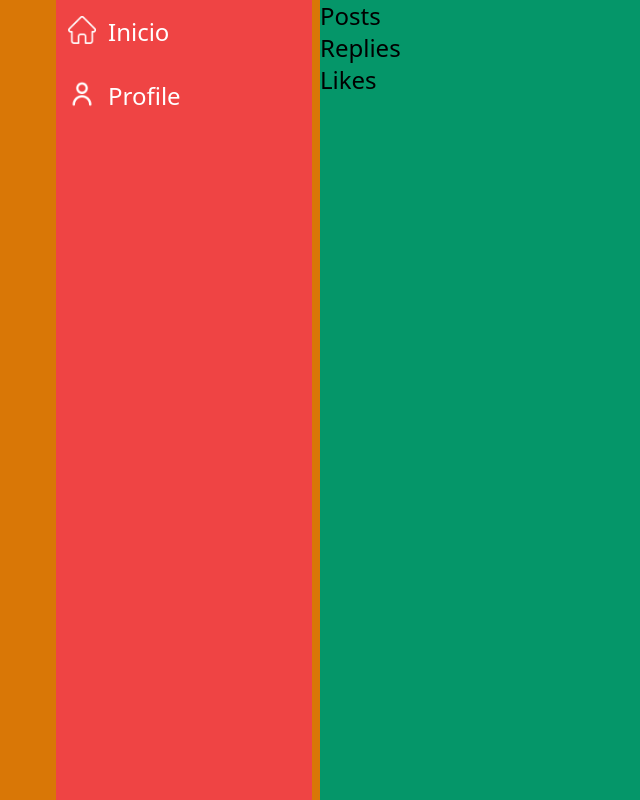
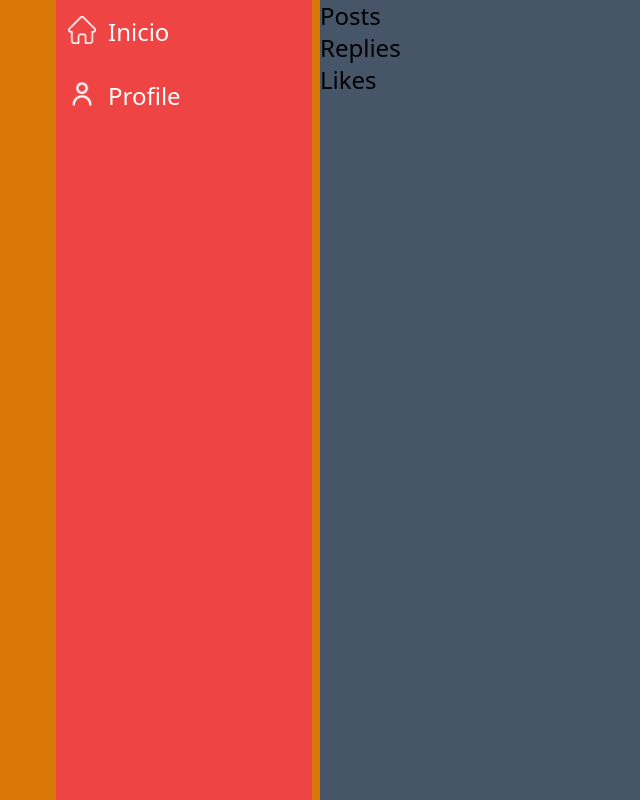
Before and after one commit to JCaucaman/clone-twitter, a React (Vite) app: page /profile in a window 1280 px wide. Shown: the whole page, without its empty margins (0-640 px from the left). Built offline with nearby package versions, Linux system fonts and the light colour scheme.

Commit message:
component feed & background add

```diff
--- /dev/null
+++ b/src/components/Background.jsx
@@ -0,0 +1,8 @@
+// eslint-disable-next-line react/prop-types
+export function Background({children}) {
+    return(
+        <div className="text-2xl bg-slate-600 w-5/6 md:w-3/4 h-full overflow-y-scroll">
+            {children}
+        </div>
+    )
+}
--- /dev/null
+++ b/src/components/Feed.jsx
@@ -0,0 +1,8 @@
+// eslint-disable-next-line react/prop-types
+export function Feed({children}) {
+    return (
+        <div className="max-w-160 max-sm:max-w-96">
+            {children}
+        </div>
+    )
+}
--- a/src/pages/Inicio.jsx
+++ b/src/pages/Inicio.jsx
@@ -1,10 +1,12 @@
 import { Post } from "../components/Post";
 import { FormPost } from "../components/FormPost";
+import { Feed } from "../components/Feed.jsx";
+import { Background } from "../components/Background.jsx";
 
 export function Inicio() {
   return(
-    <div className="text-2xl bg-slate-600 w-5/6 md:w-3/4 h-full overflow-y-scroll">
-      <div className="max-w-160 max-sm:max-w-96">
+    <Background>
+      <Feed>
         <FormPost />
         <Post
           img="/imagen.jpg"
@@ -21,7 +23,7 @@ export function Inicio() {
           img="/imagen.jpg"
           text="Lorem"
         />
-      </div>
-    </div>
+      </Feed>
+    </Background>
   )
 }
--- a/src/pages/Profile.jsx
+++ b/src/pages/Profile.jsx
@@ -1,15 +1,19 @@
 import { Outlet } from "react-router-dom";
+
 import { ProfileHeader } from "../components/ProfileHeader";
-
+import { Feed } from "../components/Feed";
+import { Background } from "../components/Background";
 
 export function Profile() {
   return(
     <>
-      <div className="text-2xl bg-emerald-600 w-5/6 md:w-3/4  h-full">
-        <ProfileHeader />
+      <Background>
+        <Feed>
+          <ProfileHeader />
 
-        <Outlet />
-      </div>
+          <Outlet />
+        </Feed>
+      </Background>
     </>
   )
 }
```
